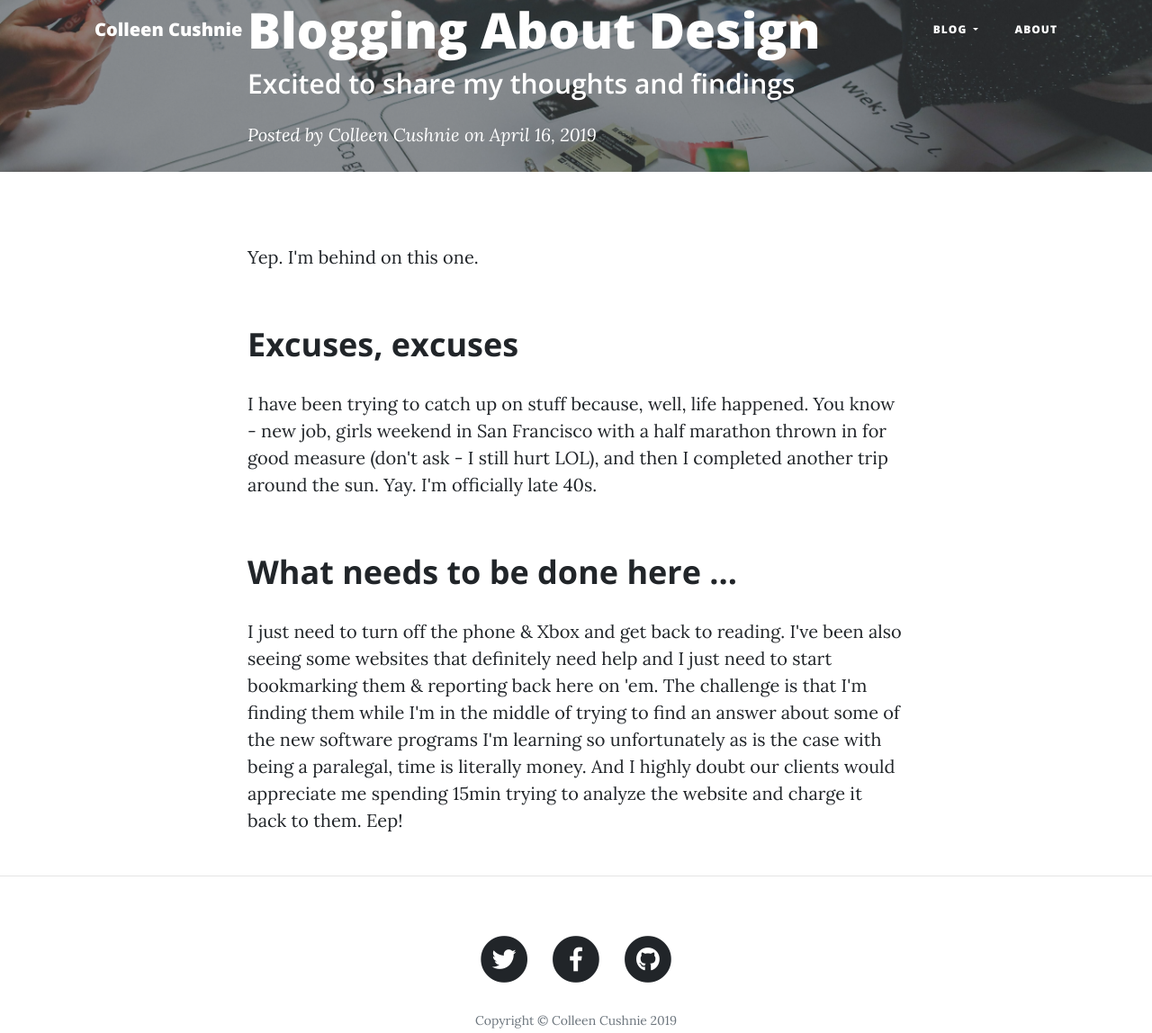
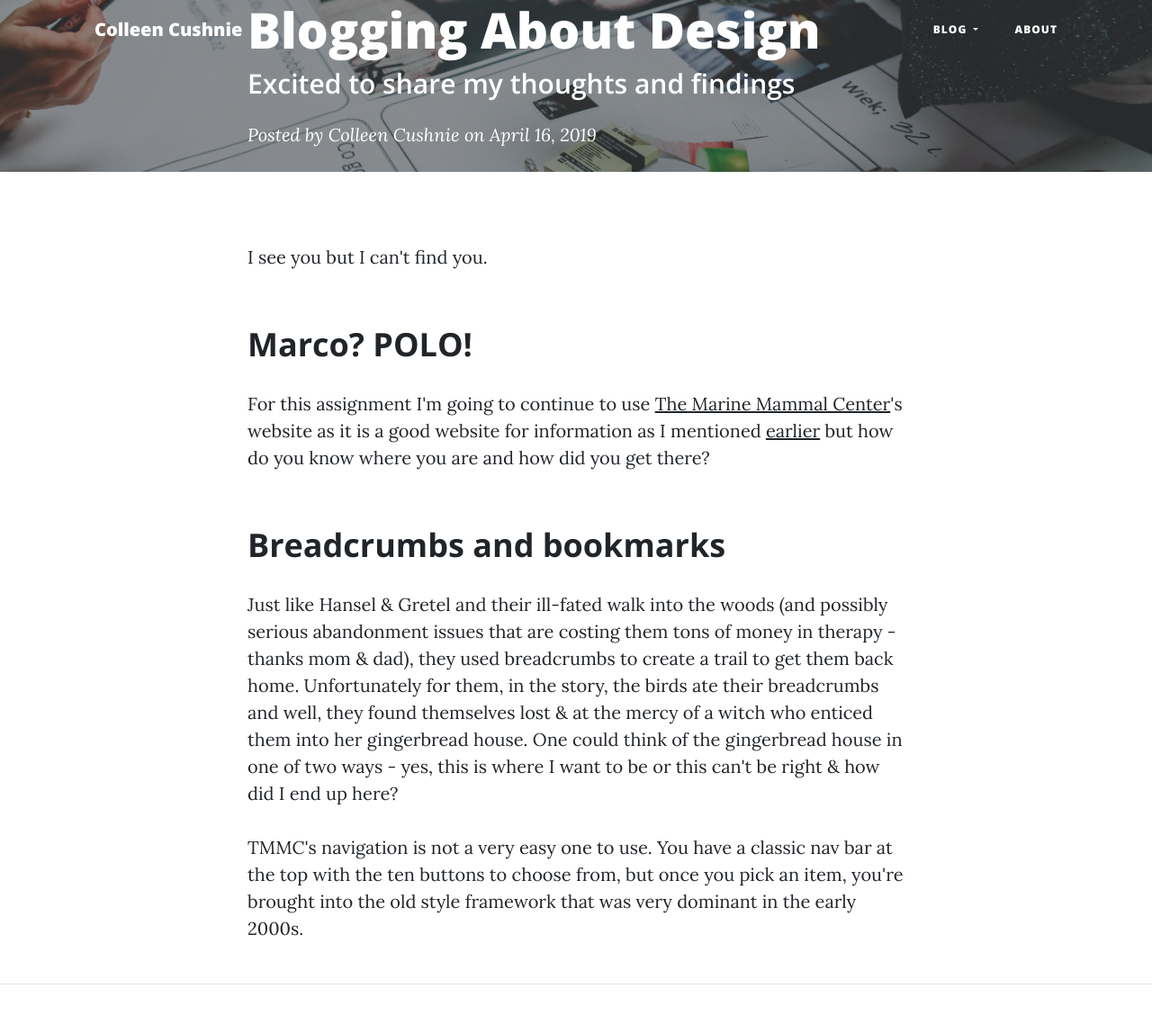
Before and after one commit to Cushnie/user.science, a plain HTML site: page post2.html in a window 1280 px wide. Shown: the top 1148 px of the page at 90% size. Drawn offline with nearby package versions, Linux system fonts and the light colour scheme.

```diff
--- a/post2.html
+++ b/post2.html
@@ -79,15 +79,17 @@
     <div class="container">
       <div class="row">
         <div class="col-lg-8 col-md-10 mx-auto">
-          <p>Yep. I'm behind on this one.</p>
+          <p>I see you but I can't find you.</p>
 
-          <h2 class="section-heading">Excuses, excuses</h2>
+          <h2 class="section-heading">Marco? POLO!</h2>
 
-          <p>I have been trying to catch up on stuff because, well, life happened. You know - new job, girls weekend in San Francisco with a half marathon thrown in for good measure (don't ask - I still hurt LOL), and then I completed another trip around the sun. Yay. I'm officially late 40s.</p>
+          <p>For this assignment I'm going to continue to use <a href="http://www.marinemammalcenter.org/" target="_blank">The Marine Mammal Center</a>'s website as it is a good website for information as I mentioned <a href="post1.html">earlier</a> but how do you know where you are and how did you get there?</p>
 
-         <h2 class="section-heading">What needs to be done here ... </h2>
+         <h2 class="section-heading">Breadcrumbs and bookmarks</h2>
 
-          <p>I just need to turn off the phone & Xbox and get back to reading. I've been also seeing some websites that definitely need help and I just need to start bookmarking them & reporting back here on 'em. The challenge is that I'm finding them while I'm in the middle of trying to find an answer about some of the new software programs I'm learning so unfortunately as is the case with being a paralegal, time is literally money. And I highly doubt our clients would appreciate me spending 15min trying to analyze the website and charge it back to them. Eep!</p>
+          <p>Just like Hansel & Gretel and their ill-fated walk into the woods (and possibly serious abandonment issues that are costing them tons of money in therapy - thanks mom & dad), they used breadcrumbs to create a trail to get them back home. Unfortunately for them, in the story, the birds ate their breadcrumbs and well, they found themselves lost & at the mercy of a witch who enticed them into her gingerbread house. One could think of the gingerbread house in one of two ways - yes, this is where I want to be or this can't be right & how did I end up here?</p>
+
+          <p>TMMC's navigation is not a very easy one to use. You have a classic nav bar at the top with the ten buttons to choose from, but once you pick an item, you're brought into the old style framework that was very dominant in the early 2000s.</p>
 
 
 
```
Also changed, not shown: index.html (+9 -0 lines).
